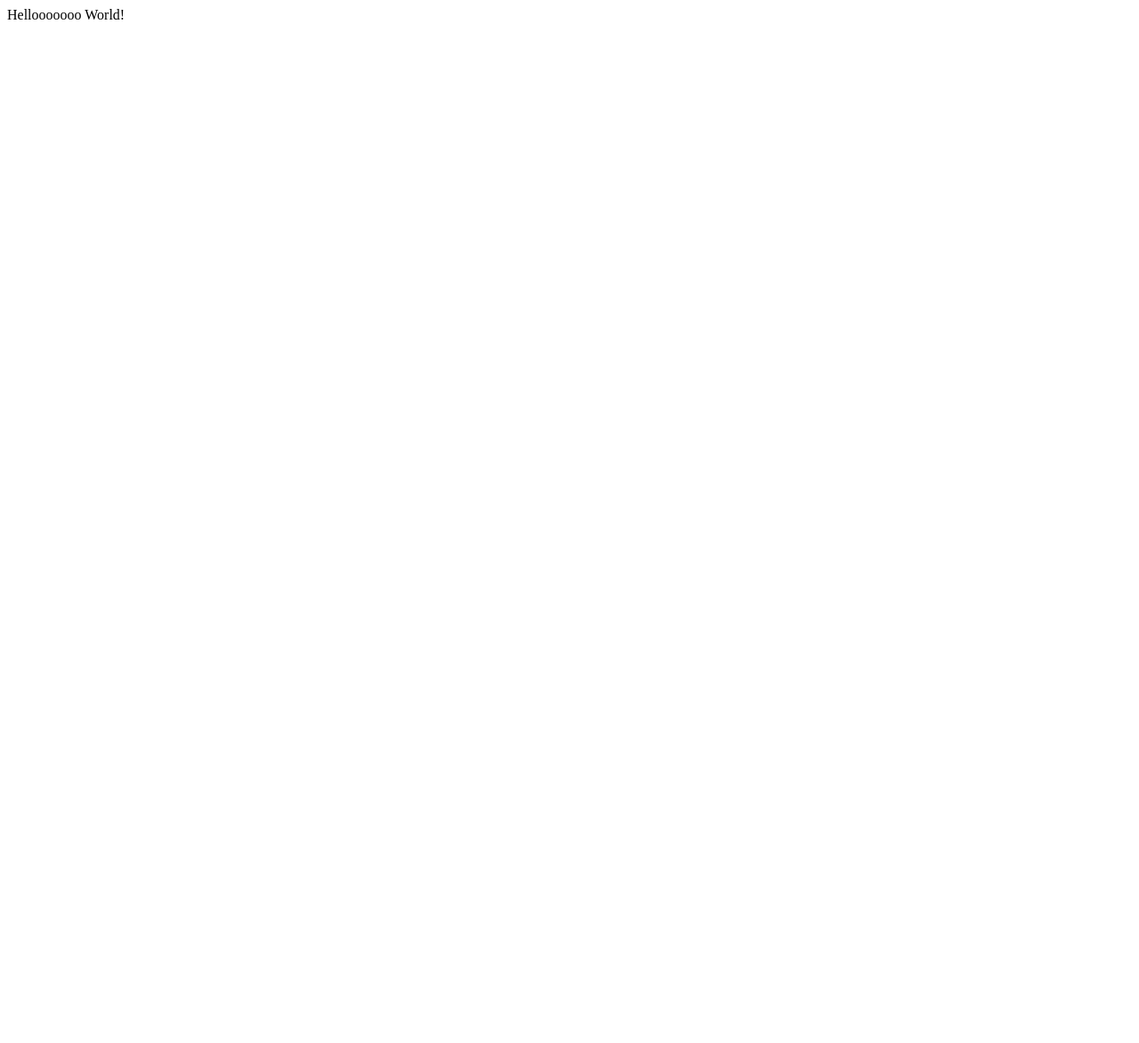
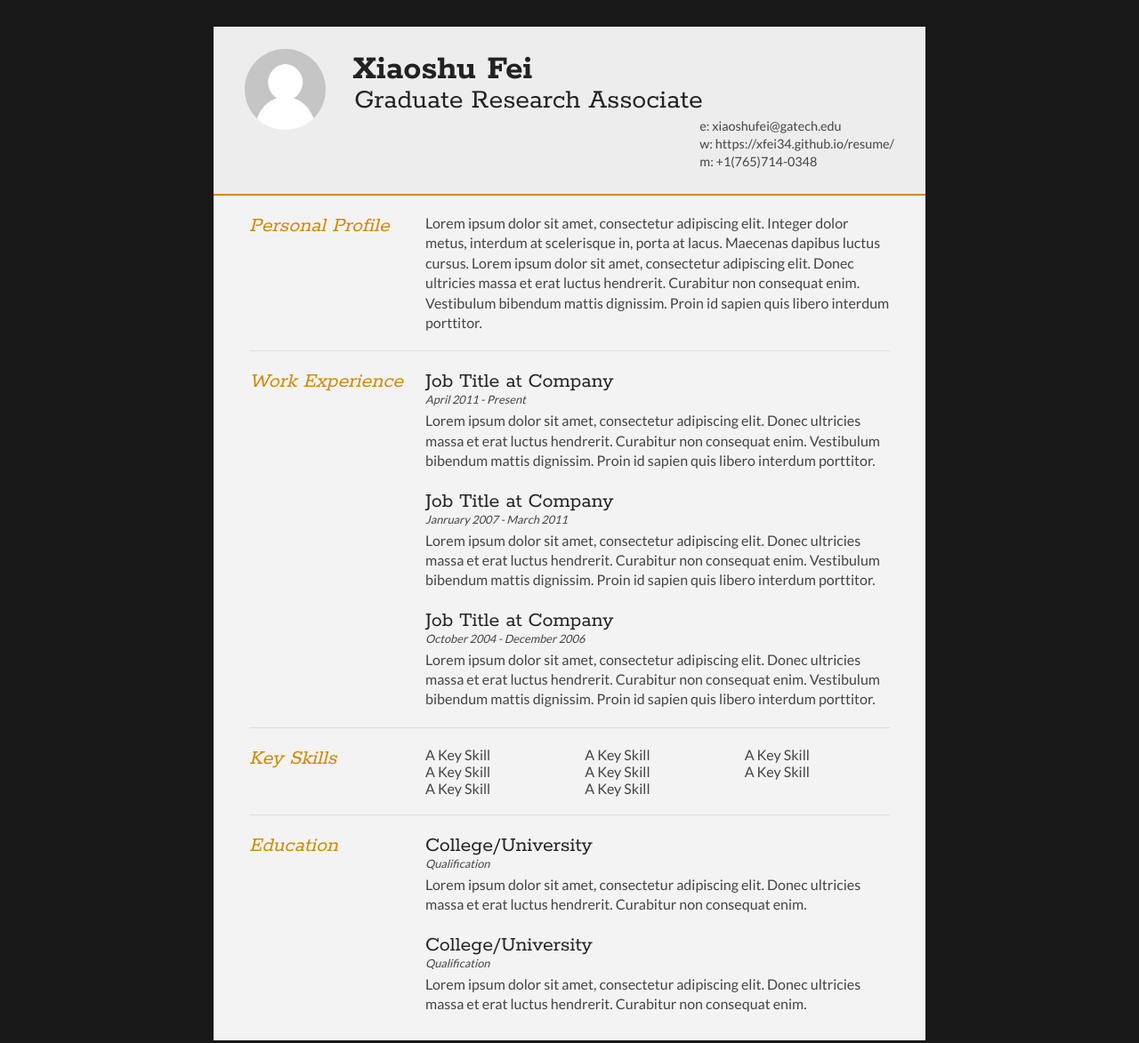
Before and after one commit to xfei34/xfei34.github.io, a plain HTML site: page resume/index.html in a window 1280 px wide. Shown: the whole page at 89% size. Before the commit the page ends 800 px from the top, so only its background shows below. Drawn offline with Linux system fonts and the light colour scheme.

Commit message:
resume template

```diff
--- a/resume/index.html
+++ b/resume/index.html
@@ -1,4 +1,136 @@
-<DOCTYPE html>
+<!DOCTYPE html>
 <html>
-    Hellooooooo World!
+<head>
+<title>Xiaoshu Fei - Curriculum Vitae</title>
+
+<meta name="viewport" content="width=device-width"/>
+<meta name="description" content="The Curriculum Vitae of Xiaoshu Fei."/>
+<meta charset="UTF-8">
+
+<link type="text/css" rel="stylesheet" href="style.css">
+<link href='http://fonts.googleapis.com/css?family=Rokkitt:400,700|Lato:400,300' rel='stylesheet' type='text/css'>
+
+<!--[if lt IE 9]>
+<script src="//html5shiv.googlecode.com/svn/trunk/html5.js"></script>
+<![endif]-->
+</head>
+<body id="top">
+<div id="cv" class="instaFade">
+	<div class="mainDetails">
+		<div id="headshot" class="quickFade">
+			<img src="headshot.jpg" alt="Alan Smith" />
+		</div>
+
+		<div id="name">
+			<h1 class="quickFade delayTwo">Xiaoshu Fei</h1>
+			<h2 class="quickFade delayThree">Graduate Research Associate</h2>
+		</div>
+
+		<div id="contactDetails" class="quickFade delayFour">
+			<ul>
+				<li>e: <a href="mailto:xiaoshufei@gatech.edu" target="_blank">xiaoshufei@gatech.edu</a></li>
+				<li>w: <a href="https://xfei34.github.io/resume/">https://xfei34.github.io/resume/</a></li>
+				<li>m: +1(765)714-0348</li>
+			</ul>
+		</div>
+		<div class="clear"></div>
+	</div>
+
+	<div id="mainArea" class="quickFade delayFive">
+		<section>
+			<article>
+				<div class="sectionTitle">
+					<h1>Personal Profile</h1>
+				</div>
+
+				<div class="sectionContent">
+					<p>Lorem ipsum dolor sit amet, consectetur adipiscing elit. Integer dolor metus, interdum at scelerisque in, porta at lacus. Maecenas dapibus luctus cursus. Lorem ipsum dolor sit amet, consectetur adipiscing elit. Donec ultricies massa et erat luctus hendrerit. Curabitur non consequat enim. Vestibulum bibendum mattis dignissim. Proin id sapien quis libero interdum porttitor.</p>
+				</div>
+			</article>
+			<div class="clear"></div>
+		</section>
+
+
+		<section>
+			<div class="sectionTitle">
+				<h1>Work Experience</h1>
+			</div>
+
+			<div class="sectionContent">
+				<article>
+					<h2>Job Title at Company</h2>
+					<p class="subDetails">April 2011 - Present</p>
+					<p>Lorem ipsum dolor sit amet, consectetur adipiscing elit. Donec ultricies massa et erat luctus hendrerit. Curabitur non consequat enim. Vestibulum bibendum mattis dignissim. Proin id sapien quis libero interdum porttitor.</p>
+				</article>
+
+				<article>
+					<h2>Job Title at Company</h2>
+					<p class="subDetails">Janruary 2007 - March 2011</p>
+					<p>Lorem ipsum dolor sit amet, consectetur adipiscing elit. Donec ultricies massa et erat luctus hendrerit. Curabitur non consequat enim. Vestibulum bibendum mattis dignissim. Proin id sapien quis libero interdum porttitor.</p>
+				</article>
+
+				<article>
+					<h2>Job Title at Company</h2>
+					<p class="subDetails">October 2004 - December 2006</p>
+					<p>Lorem ipsum dolor sit amet, consectetur adipiscing elit. Donec ultricies massa et erat luctus hendrerit. Curabitur non consequat enim. Vestibulum bibendum mattis dignissim. Proin id sapien quis libero interdum porttitor.</p>
+				</article>
+			</div>
+			<div class="clear"></div>
+		</section>
+
+
+		<section>
+			<div class="sectionTitle">
+				<h1>Key Skills</h1>
+			</div>
+
+			<div class="sectionContent">
+				<ul class="keySkills">
+					<li>A Key Skill</li>
+					<li>A Key Skill</li>
+					<li>A Key Skill</li>
+					<li>A Key Skill</li>
+					<li>A Key Skill</li>
+					<li>A Key Skill</li>
+					<li>A Key Skill</li>
+					<li>A Key Skill</li>
+				</ul>
+			</div>
+			<div class="clear"></div>
+		</section>
+
+
+		<section>
+			<div class="sectionTitle">
+				<h1>Education</h1>
+			</div>
+
+			<div class="sectionContent">
+				<article>
+					<h2>College/University</h2>
+					<p class="subDetails">Qualification</p>
+					<p>Lorem ipsum dolor sit amet, consectetur adipiscing elit. Donec ultricies massa et erat luctus hendrerit. Curabitur non consequat enim.</p>
+				</article>
+
+				<article>
+					<h2>College/University</h2>
+					<p class="subDetails">Qualification</p>
+					<p>Lorem ipsum dolor sit amet, consectetur adipiscing elit. Donec ultricies massa et erat luctus hendrerit. Curabitur non consequat enim.</p>
+				</article>
+			</div>
+			<div class="clear"></div>
+		</section>
+
+	</div>
+</div>
+<script type="text/javascript">
+var gaJsHost = (("https:" == document.location.protocol) ? "https://ssl." : "http://www.");
+document.write(unescape("%3Cscript src='" + gaJsHost + "google-analytics.com/ga.js' type='text/javascript'%3E%3C/script%3E"));
+</script>
+<script type="text/javascript">
+var pageTracker = _gat._getTracker("UA-3753241-1");
+pageTracker._initData();
+pageTracker._trackPageview();
+</script>
+</body>
 </html>
--- /dev/null
+++ b/resume/style.css
@@ -0,0 +1,355 @@
+html,body,div,span,object,iframe,h1,h2,h3,h4,h5,h6,p,blockquote,pre,abbr,address,cite,code,del,dfn,em,img,ins,kbd,q,samp,small,strong,sub,sup,var,b,i,dl,dt,dd,ol,ul,li,fieldset,form,label,legend,table,caption,tbody,tfoot,thead,tr,th,td,article,aside,canvas,details,figcaption,figure,footer,header,hgroup,menu,nav,section,summary,time,mark,audio,video {
+border:0;
+font:inherit;
+font-size:100%;
+margin:0;
+padding:0;
+vertical-align:baseline;
+}
+
+article,aside,details,figcaption,figure,footer,header,hgroup,menu,nav,section {
+display:block;
+}
+
+html, body {background: #181818; font-family: 'Lato', helvetica, arial, sans-serif; font-size: 16px; color: #222;}
+
+.clear {clear: both;}
+
+p {
+	font-size: 1em;
+	line-height: 1.4em;
+	margin-bottom: 20px;
+	color: #444;
+}
+
+#cv {
+	width: 90%;
+	max-width: 800px;
+	background: #f3f3f3;
+	margin: 30px auto;
+}
+
+.mainDetails {
+	padding: 25px 35px;
+	border-bottom: 2px solid #cf8a05;
+	background: #ededed;
+}
+
+#name h1 {
+	font-size: 2.5em;
+	font-weight: 700;
+	font-family: 'Rokkitt', Helvetica, Arial, sans-serif;
+	margin-bottom: -6px;
+}
+
+#name h2 {
+	font-size: 2em;
+	margin-left: 2px;
+	font-family: 'Rokkitt', Helvetica, Arial, sans-serif;
+}
+
+#mainArea {
+	padding: 0 40px;
+}
+
+#headshot {
+	width: 12.5%;
+	float: left;
+	margin-right: 30px;
+}
+
+#headshot img {
+	width: 100%;
+	height: auto;
+	-webkit-border-radius: 50px;
+	border-radius: 50px;
+}
+
+#name {
+	float: left;
+}
+
+#contactDetails {
+	float: right;
+}
+
+#contactDetails ul {
+	list-style-type: none;
+	font-size: 0.9em;
+	margin-top: 2px;
+}
+
+#contactDetails ul li {
+	margin-bottom: 3px;
+	color: #444;
+}
+
+#contactDetails ul li a, a[href^=tel] {
+	color: #444;
+	text-decoration: none;
+	-webkit-transition: all .3s ease-in;
+	-moz-transition: all .3s ease-in;
+	-o-transition: all .3s ease-in;
+	-ms-transition: all .3s ease-in;
+	transition: all .3s ease-in;
+}
+
+#contactDetails ul li a:hover {
+	color: #cf8a05;
+}
+
+
+section {
+	border-top: 1px solid #dedede;
+	padding: 20px 0 0;
+}
+
+section:first-child {
+	border-top: 0;
+}
+
+section:last-child {
+	padding: 20px 0 10px;
+}
+
+.sectionTitle {
+	float: left;
+	width: 25%;
+}
+
+.sectionContent {
+	float: right;
+	width: 72.5%;
+}
+
+.sectionTitle h1 {
+	font-family: 'Rokkitt', Helvetica, Arial, sans-serif;
+	font-style: italic;
+	font-size: 1.5em;
+	color: #cf8a05;
+}
+
+.sectionContent h2 {
+	font-family: 'Rokkitt', Helvetica, Arial, sans-serif;
+	font-size: 1.5em;
+	margin-bottom: -2px;
+}
+
+.subDetails {
+	font-size: 0.8em;
+	font-style: italic;
+	margin-bottom: 3px;
+}
+
+.keySkills {
+	list-style-type: none;
+	-moz-column-count:3;
+	-webkit-column-count:3;
+	column-count:3;
+	margin-bottom: 20px;
+	font-size: 1em;
+	color: #444;
+}
+
+.keySkills ul li {
+	margin-bottom: 3px;
+}
+
+@media all and (min-width: 602px) and (max-width: 800px) {
+	#headshot {
+		display: none;
+	}
+
+	.keySkills {
+	-moz-column-count:2;
+	-webkit-column-count:2;
+	column-count:2;
+	}
+}
+
+@media all and (max-width: 601px) {
+	#cv {
+		width: 95%;
+		margin: 10px auto;
+		min-width: 280px;
+	}
+
+	#headshot {
+		display: none;
+	}
+
+	#name, #contactDetails {
+		float: none;
+		width: 100%;
+		text-align: center;
+	}
+
+	.sectionTitle, .sectionContent {
+		float: none;
+		width: 100%;
+	}
+
+	.sectionTitle {
+		margin-left: -2px;
+		font-size: 1.25em;
+	}
+
+	.keySkills {
+		-moz-column-count:2;
+		-webkit-column-count:2;
+		column-count:2;
+	}
+}
+
+@media all and (max-width: 480px) {
+	.mainDetails {
+		padding: 15px 15px;
+	}
+
+	section {
+		padding: 15px 0 0;
+	}
+
+	#mainArea {
+		padding: 0 25px;
+	}
+
+
+	.keySkills {
+	-moz-column-count:1;
+	-webkit-column-count:1;
+	column-count:1;
+	}
+
+	#name h1 {
+		line-height: .8em;
+		margin-bottom: 4px;
+	}
+}
+
+@media print {
+    #cv {
+        width: 100%;
+    }
+}
+
+@-webkit-keyframes reset {
+	0% {
+		opacity: 0;
+	}
+	100% {
+		opacity: 0;
+	}
+}
+
+@-webkit-keyframes fade-in {
+	0% {
+		opacity: 0;
+	}
+	40% {
+		opacity: 0;
+	}
+	100% {
+		opacity: 1;
+	}
+}
+
+@-moz-keyframes reset {
+	0% {
+		opacity: 0;
+	}
+	100% {
+		opacity: 0;
+	}
+}
+
+@-moz-keyframes fade-in {
+	0% {
+		opacity: 0;
+	}
+	40% {
+		opacity: 0;
+	}
+	100% {
+		opacity: 1;
+	}
+}
+
+@keyframes reset {
+	0% {
+		opacity: 0;
+	}
+	100% {
+		opacity: 0;
+	}
+}
+
+@keyframes fade-in {
+	0% {
+		opacity: 0;
+	}
+	40% {
+		opacity: 0;
+	}
+	100% {
+		opacity: 1;
+	}
+}
+
+.instaFade {
+    -webkit-animation-name: reset, fade-in;
+    -webkit-animation-duration: 1.5s;
+    -webkit-animation-timing-function: ease-in;
+
+	-moz-animation-name: reset, fade-in;
+    -moz-animation-duration: 1.5s;
+    -moz-animation-timing-function: ease-in;
+
+	animation-name: reset, fade-in;
+    animation-duration: 1.5s;
+    animation-timing-function: ease-in;
+}
+
+.quickFade {
+    -webkit-animation-name: reset, fade-in;
+    -webkit-animation-duration: 2.5s;
+    -webkit-animation-timing-function: ease-in;
+
+	-moz-animation-name: reset, fade-in;
+    -moz-animation-duration: 2.5s;
+    -moz-animation-timing-function: ease-in;
+
+	animation-name: reset, fade-in;
+    animation-duration: 2.5s;
+    animation-timing-function: ease-in;
+}
+
+.delayOne {
+	-webkit-animation-delay: 0, .5s;
+	-moz-animation-delay: 0, .5s;
+	animation-delay: 0, .5s;
+}
+
+.delayTwo {
+	-webkit-animation-delay: 0, 1s;
+	-moz-animation-delay: 0, 1s;
+	animation-delay: 0, 1s;
+}
+
+.delayThree {
+	-webkit-animation-delay: 0, 1.5s;
+	-moz-animation-delay: 0, 1.5s;
+	animation-delay: 0, 1.5s;
+}
+
+.delayFour {
+	-webkit-animation-delay: 0, 2s;
+	-moz-animation-delay: 0, 2s;
+	animation-delay: 0, 2s;
+}
+
+.delayFive {
+	-webkit-animation-delay: 0, 2.5s;
+	-moz-animation-delay: 0, 2.5s;
+	animation-delay: 0, 2.5s;
+}
```
Also changed, not shown: resume/headshot.jpg (added).
